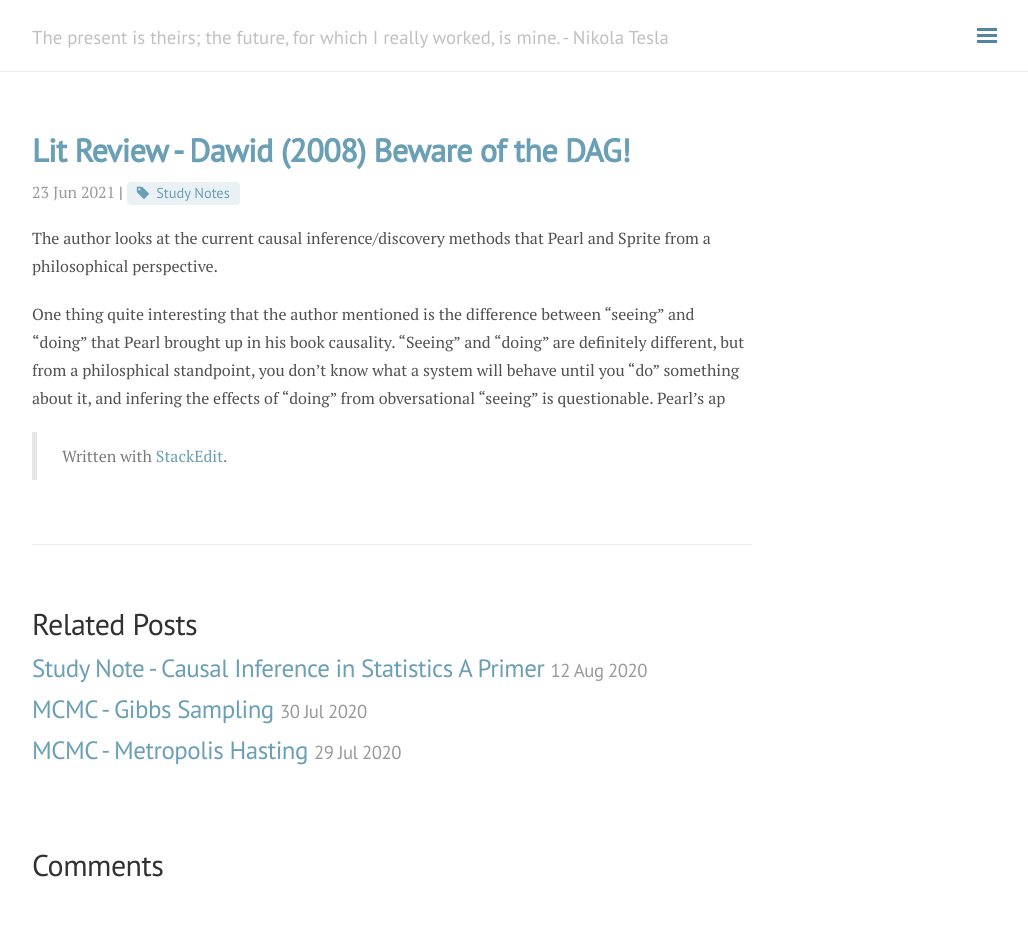
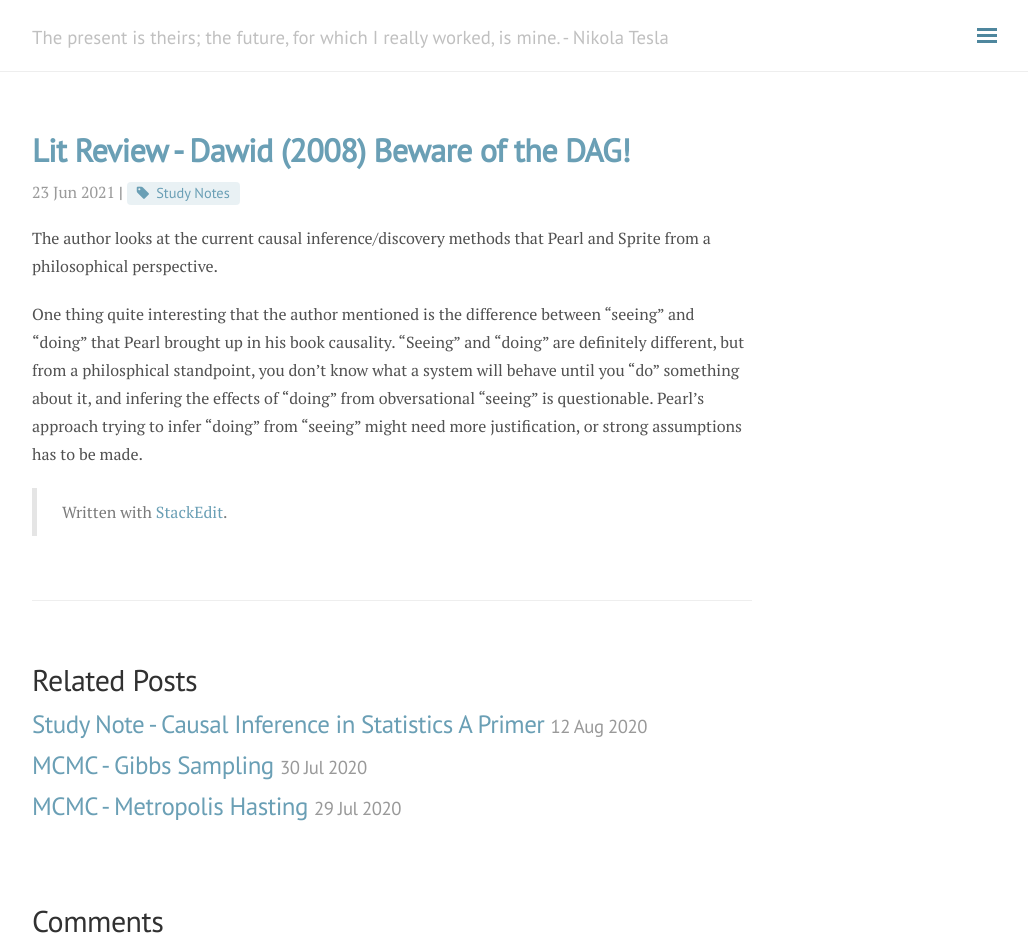
Before and after one commit to andylikescodes/andylikescodes.github.io, a Jekyll site: the page built from _posts/2021-06-23-Lit-Review-Dawid-2008.md, in a window 1280 px wide and 950 px high. Shown: the whole window, without its empty margins (248-1276 px from the left). Built offline with Jekyll 4.4.1, drawn with Linux system fonts in a browser that asks for light colours; nearby versions of some CDN libraries; comment, search, counter and statistics services are not loaded.

Commit message:
_posts/2021-06-23-Lit-Review-Dawid-2008.md updated from https://stackedit.io/

```diff
--- a/_posts/2021-06-23-Lit-Review-Dawid-2008.md
+++ b/_posts/2021-06-23-Lit-Review-Dawid-2008.md
@@ -6,11 +6,13 @@ category: Causal Inference
 ---
 The author looks at the current causal inference/discovery methods that Pearl and Sprite from a philosophical perspective.
 
-One thing quite interesting that the author mentioned is the difference between "seeing" and "doing" that Pearl brought up in his book causality. "Seeing" and "doing" are definitely different, but from a philosphical standpoint, you don't know what a system will behave until you "do" something about it, and infering the effects of "doing" from obversational "seeing" is questionable. Pearl's ap
+One thing quite interesting that the author mentioned is the difference between "seeing" and "doing" that Pearl brought up in his book causality. "Seeing" and "doing" are definitely different, but from a philosphical standpoint, you don't know what a system will behave until you "do" something about it, and infering the effects of "doing" from obversational "seeing" is questionable. Pearl's approach trying to infer "doing" from "seeing" might need more justification, or strong assumptions has to be made.
+
+
 
 
 > Written with [StackEdit](https://stackedit.io/).
 <!--stackedit_data:
-eyJoaXN0b3J5IjpbODEzNzMxMTU2LDg5MDg5NTE3NCwtMTUzMj
-Y5Nzg3XX0=
+eyJoaXN0b3J5IjpbLTE3Mzg1MzkwMCw4OTA4OTUxNzQsLTE1Mz
+I2OTc4N119
 -->
```
